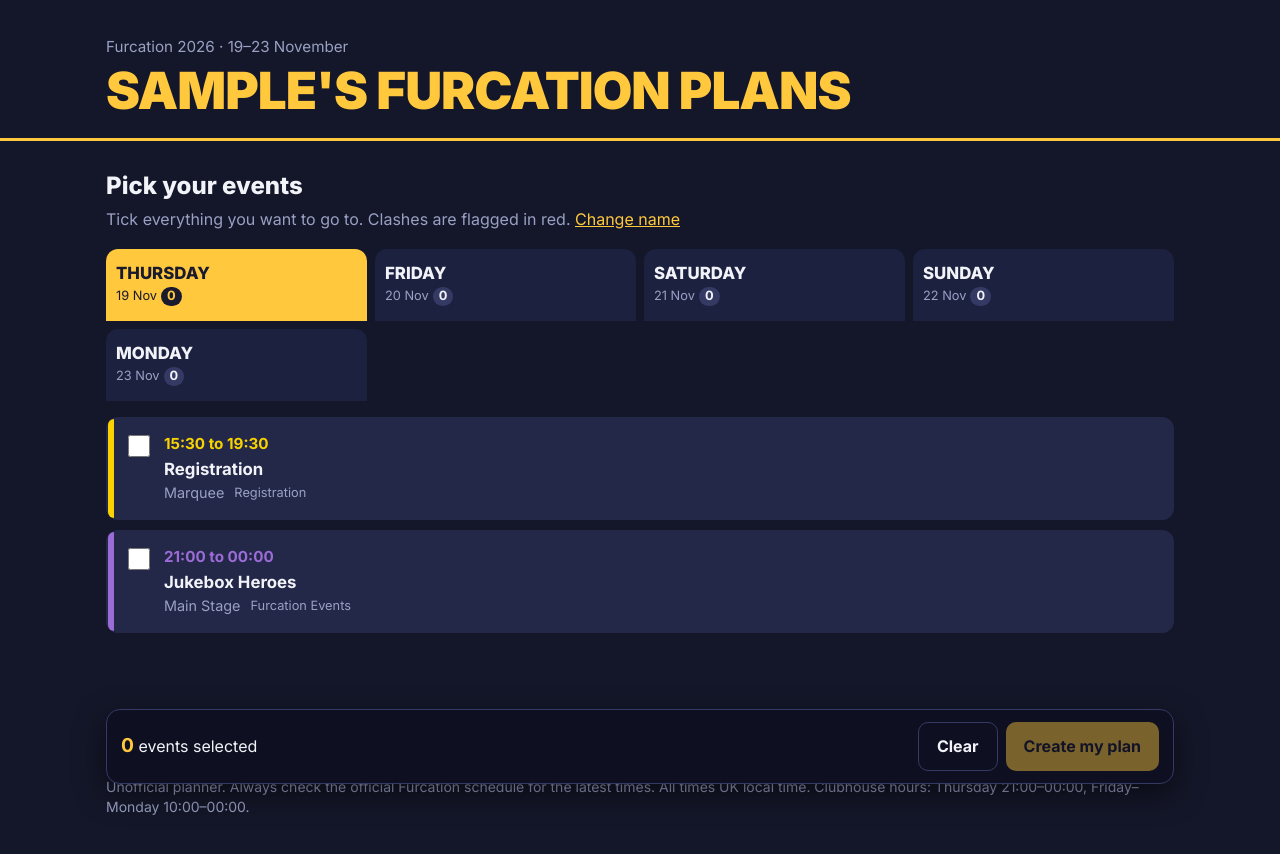
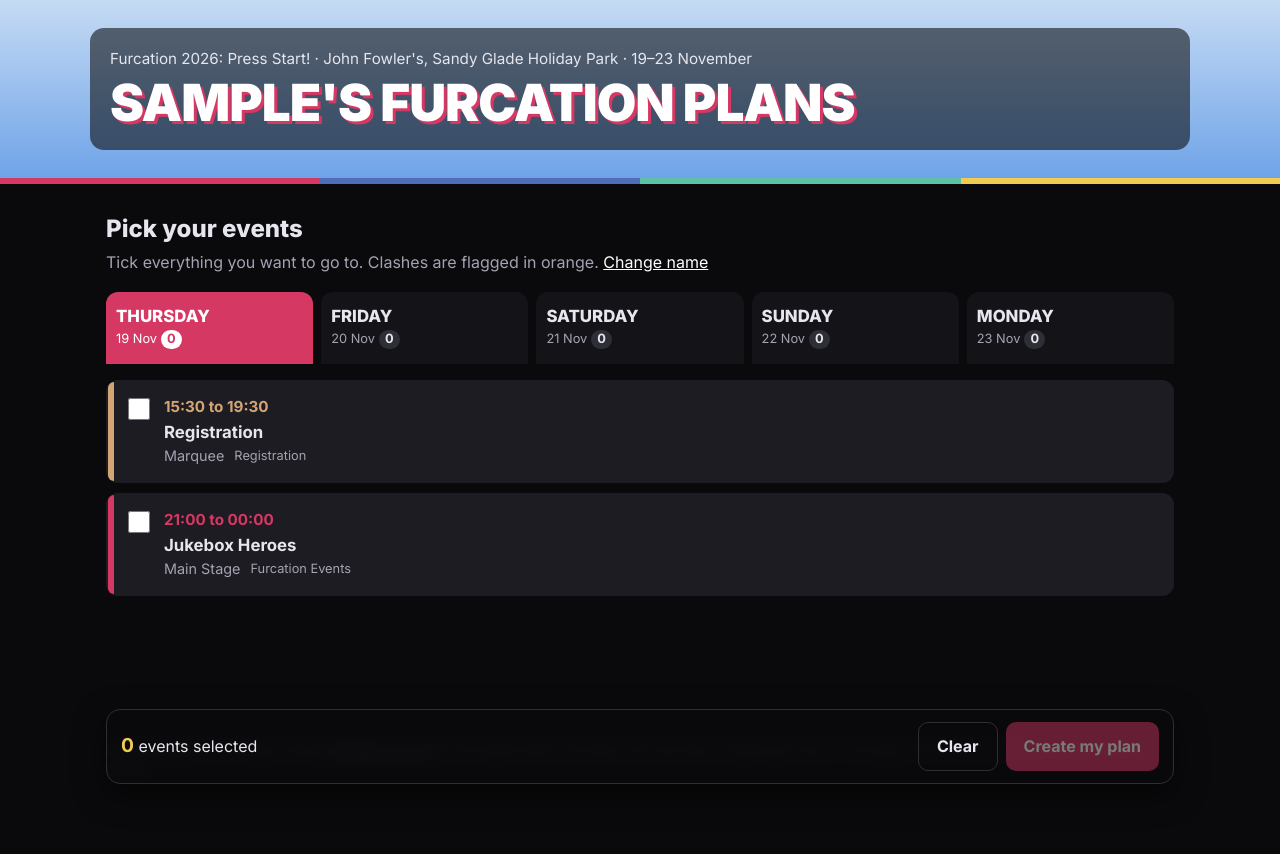
Before and after one commit to finlay3110/furc-26-plans-, a plain HTML site: page index.html in a window 1280 px wide. Both pictures are taken after typing "Sample" into the empty fields and a click on the button "Let's go". Drawn offline with Linux system fonts and the light colour scheme.

Commit message:
Use the Furcation "Press Start!" colour scheme
Logo palette (crimson lead, blue, teal, gold) on a black base with a sky
header, on both the site and the poster. Adds the venue, links
furcation.org.uk, fixes the day tabs to one row of five on desktop, and
draws poster times in dark ink so gold cards stay readable.

```diff
--- a/css/style.css
+++ b/css/style.css
@@ -1,18 +1,21 @@
 :root {
-  --bg: #141729;
-  --bg-2: #1d2140;
-  --panel: #232848;
-  --line: #343a63;
-  --text: #f2f3f8;
-  --muted: #9aa0c3;
-  --yellow: #ffc83d;
-  --yellow-ink: #1a1a2e;
-  --teal: #2bb5a0;
-  --amber: #f2a900;
-  --pink: #e8457c;
-  --purple: #9b7bf0;
-  --blue: #4a9ff5;
-  --danger: #ff5c7a;
+  /* Furcation 2026 "Press Start!" logo palette; crimson leads. */
+  --bg: #0a0a0c;
+  --bg-2: #141418;
+  --panel: #1c1c22;
+  --line: #2e2e36;
+  --text: #e6e6ee;
+  --muted: #a3a3b2;
+  --accent: #d63864;
+  --accent-hover: #e2527c;
+  --accent-ink: #ffffff;
+  --gold: #efcb52;
+  --blue: #4f6db8;
+  --teal: #5bc2a5;
+  --sky-top: #c5dbf4;
+  --sky: #6fa3e8;
+  --danger: #ff7a45;
+  --stripe: linear-gradient(90deg, var(--accent) 0 25%, var(--blue) 25% 50%, var(--teal) 50% 75%, var(--gold) 75%);
   --radius: 14px;
   --font: "Inter", "Helvetica Neue", Arial, sans-serif;
 }
@@ -30,7 +33,7 @@ body {
   min-height: 100vh;
 }
 
-a { color: var(--yellow); }
+a { color: #fff; }
 
 .wrap { width: 100%; max-width: 1100px; margin: 0 auto; padding: 0 16px; }
 
@@ -43,10 +46,16 @@ a { color: var(--yellow); }
 .small { font-size: 0.875rem; }
 
 /* Header */
-.site-header { padding: 36px 0 20px; border-bottom: 3px solid var(--yellow); margin-bottom: 28px; }
-.eyebrow { margin: 0 0 6px; color: var(--muted); font-size: 0.95rem; }
+/* Sky backdrop with a dark panel so text never sits on the bright sky. */
+.site-header {
+  padding: 28px 16px; margin-bottom: 28px;
+  background: linear-gradient(var(--sky-top), var(--sky));
+  border-bottom: 6px solid; border-image: var(--stripe) 1;
+}
+.site-header .wrap { background: rgba(0, 0, 0, 0.55); border-radius: var(--radius); padding: 20px; }
+.eyebrow { margin: 0 0 6px; color: var(--text); font-size: 0.95rem; }
 .site-header h1 {
-  margin: 0; color: var(--yellow); font-weight: 900; letter-spacing: -0.02em;
+  margin: 0; color: #fff; font-weight: 900; letter-spacing: -0.02em; text-shadow: 3px 3px 0 var(--accent);
   font-size: clamp(1.9rem, 5vw, 3.2rem); line-height: 1.05; text-transform: uppercase;
 }
 
@@ -59,17 +68,17 @@ h2 { margin: 0 0 4px; font-size: 1.5rem; font-weight: 800; }
 }
 .btn:active { transform: translateY(1px); }
 .btn:disabled { opacity: .45; cursor: not-allowed; }
-.btn-primary { background: var(--yellow); color: var(--yellow-ink); }
-.btn-primary:hover:not(:disabled) { background: #ffd566; }
-.btn-secondary { background: #fff; color: var(--yellow-ink); }
+.btn-primary { background: var(--accent); color: var(--accent-ink); }
+.btn-primary:hover:not(:disabled) { background: var(--accent-hover); }
+.btn-secondary { background: #fff; color: var(--bg); }
 .btn-secondary:hover { background: #e9eaf3; }
 .btn-ghost { background: transparent; color: var(--text); border: 1px solid var(--line); }
 .btn-ghost:hover { background: var(--bg-2); }
 .link-btn {
-  font: inherit; background: none; border: 0; color: var(--yellow); padding: 0;
+  font: inherit; background: none; border: 0; color: #fff; padding: 0;
   cursor: pointer; text-decoration: underline;
 }
-:focus-visible { outline: 3px solid var(--yellow); outline-offset: 2px; }
+:focus-visible { outline: 3px solid var(--gold); outline-offset: 2px; }
 
 /* Step 1 */
 .panel { background: var(--panel); border-radius: var(--radius); padding: 28px; }
@@ -79,7 +88,7 @@ h2 { margin: 0 0 4px; font-size: 1.5rem; font-weight: 800; }
   flex: 1 1 220px; min-width: 0; font: inherit; font-size: 1.1rem; padding: 12px 14px;
   border-radius: 10px; border: 2px solid var(--line); background: var(--bg); color: var(--text);
 }
-#name-input:focus { border-color: var(--yellow); outline: none; }
+#name-input:focus { border-color: var(--accent); outline: none; }
 
 /* Step 2 */
 .pick-head {
@@ -90,7 +99,7 @@ h2 { margin: 0 0 4px; font-size: 1.5rem; font-weight: 800; }
 
 
 .tabs {
-  display: grid; grid-template-columns: repeat(4, 1fr); gap: 8px; margin-bottom: 16px;
+  display: grid; grid-template-columns: repeat(5, 1fr); gap: 8px; margin-bottom: 16px;
 }
 .tab {
   font: inherit; cursor: pointer; border: 0; border-radius: 12px 12px 0 0;
@@ -99,13 +108,13 @@ h2 { margin: 0 0 4px; font-size: 1.5rem; font-weight: 800; }
 }
 .tab .tab-day { font-weight: 800; font-size: 1.05rem; text-transform: uppercase; color: var(--text); }
 .tab .tab-meta { font-size: 0.8rem; }
-.tab[aria-selected="true"] { background: var(--yellow); color: var(--yellow-ink); }
-.tab[aria-selected="true"] .tab-day { color: var(--yellow-ink); }
+.tab[aria-selected="true"] { background: var(--accent); color: var(--accent-ink); }
+.tab[aria-selected="true"] .tab-day { color: var(--accent-ink); }
 .tab .tab-count {
   display: inline-block; min-width: 1.5em; padding: 0 6px; border-radius: 99px;
   background: var(--line); color: var(--text); font-weight: 700; text-align: center; margin-left: 4px;
 }
-.tab[aria-selected="true"] .tab-count { background: var(--yellow-ink); color: var(--yellow); }
+.tab[aria-selected="true"] .tab-count { background: var(--accent-ink); color: var(--accent); }
 
 .event-list { display: grid; gap: 10px; padding-bottom: 110px; }
 
@@ -118,18 +127,17 @@ h2 { margin: 0 0 4px; font-size: 1.5rem; font-weight: 800; }
   content: ""; position: absolute; left: 0; top: 0; bottom: 0; width: 6px;
   border-radius: 12px 0 0 12px; background: var(--cat, var(--teal));
 }
-.event:hover { background: #2a3056; }
-.event.is-selected { border-color: var(--yellow); background: #2c3159; }
+.event:hover { background: #24242c; }
+.event.is-selected { border-color: var(--gold); background: #26262e; }
 .event.is-clash { border-color: var(--danger); }
 .event input[type="checkbox"] {
-  width: 22px; height: 22px; margin: 2px 0 0; accent-color: var(--yellow); cursor: pointer;
+  width: 22px; height: 22px; margin: 2px 0 0; accent-color: var(--gold); cursor: pointer;
 }
 .event-time { font-weight: 700; color: var(--cat, var(--teal)); font-size: 0.95rem; }
 .event-name { font-weight: 700; font-size: 1.05rem; margin: 2px 0; }
 .event-meta { color: var(--muted); font-size: 0.9rem; display: flex; flex-wrap: wrap; gap: 6px 10px; align-items: center; }
-.event-notes { color: var(--yellow); font-size: 0.85rem; margin-top: 4px; }
+.event-notes { color: var(--gold); font-size: 0.85rem; margin-top: 4px; }
 .event-clash { color: var(--danger); font-size: 0.85rem; margin-top: 4px; font-weight: 600; }
-.badge-UNRATED { background: #4a4a63; color: #d8d8ea; }
 .type-chip { font-size: 0.8rem; }
 
 .empty-day { color: var(--muted); padding: 30px 0; text-align: center; }
@@ -138,12 +146,12 @@ h2 { margin: 0 0 4px; font-size: 1.5rem; font-weight: 800; }
 .action-bar {
   position: fixed; left: 50%; transform: translateX(-50%); bottom: 16px;
   width: calc(100% - 32px); max-width: 1068px; z-index: 10;
-  background: #0e1122ee; backdrop-filter: blur(8px); border: 1px solid var(--line);
+  background: #0a0a0cee; backdrop-filter: blur(8px); border: 1px solid var(--line);
   border-radius: 14px; padding: 12px 14px; display: flex; align-items: center;
   justify-content: space-between; gap: 12px; flex-wrap: wrap;
   box-shadow: 0 10px 30px #0008;
 }
-.action-summary strong { color: var(--yellow); font-size: 1.2rem; }
+.action-summary strong { color: var(--gold); font-size: 1.2rem; }
 .clash-note { color: var(--danger); margin-left: 10px; font-weight: 600; }
 .action-buttons { display: flex; gap: 8px; }
 
--- a/index.html
+++ b/index.html
@@ -13,7 +13,7 @@
 <body>
   <header class="site-header">
     <div class="wrap">
-      <p class="eyebrow">Furcation 2026 · 19–23 November</p>
+      <p class="eyebrow">Furcation 2026: Press Start! · John Fowler's, Sandy Glade Holiday Park · 19–23 November</p>
       <h1 id="page-title">Build your Furcation plan</h1>
     </div>
   </header>
@@ -37,7 +37,7 @@
       <div class="pick-head">
         <div>
           <h2 id="pick-heading">Pick your events</h2>
-          <p class="muted">Tick everything you want to go to. Clashes are flagged in red. <button type="button" id="change-name" class="link-btn">Change name</button></p>
+          <p class="muted">Tick everything you want to go to. Clashes are flagged in orange. <button type="button" id="change-name" class="link-btn">Change name</button></p>
         </div>
       </div>
 
@@ -77,7 +77,7 @@
   </main>
 
   <footer class="site-footer wrap">
-    <p class="muted small">Unofficial planner. Always check the official Furcation schedule for the latest times. All times UK local time. Clubhouse hours: Thursday 21:00–00:00, Friday–Monday 10:00–00:00.</p>
+    <p class="muted small">Unofficial planner. Always check <a href="https://furcation.org.uk" target="_blank" rel="noopener">furcation.org.uk</a> for the latest times. All times UK local time. Clubhouse hours: Thursday 21:00–00:00, Friday–Monday 10:00–00:00.</p>
   </footer>
 
   <script src="vendor/jspdf.umd.min.js"></script>
--- a/js/app.js
+++ b/js/app.js
@@ -14,11 +14,11 @@
 
   // Colour groups from the official schedule legend, keyed by the CSV "type" column. Order is legend order.
   var CATEGORIES = {
-    Furcation: { label: "Furcation Events", color: "#9b6bd6" },
-    Charity: { label: "Charity Events", color: "#c49be0" },
-    Community: { label: "Community Events", color: "#3dbbec" },
-    DJ: { label: "DJ Session", color: "#f06aa8" },
-    Registration: { label: "Registration", color: "#f9d200" }
+    Furcation: { label: "Furcation Events", color: "#d63864" },
+    Charity: { label: "Charity Events", color: "#efcb52" },
+    Community: { label: "Community Events", color: "#5bc2a5" },
+    DJ: { label: "DJ Session", color: "#6f8cd9" },
+    Registration: { label: "Registration", color: "#d4a574" }
   };
 
   function categoryOf(ev) { return CATEGORIES[ev.type] ? ev.type : "Furcation"; }
@@ -233,7 +233,7 @@
     selectedEvents().forEach(function (ev) {
       var desc = [CATEGORIES[ev.cat].label];
       if (ev.notes) desc.push(ev.notes);
-      desc.push("", "Furcation 2026");
+      desc.push("", "Furcation 2026 · John Fowler's, Sandy Glade Holiday Park", "https://furcation.org.uk");
       lines.push(
         "BEGIN:VEVENT",
         "UID:furc2026-" + icsDate(ev.startDate, ev.startTime) + "-" + slug(ev.name + " " + ev.venue) + "@furcation-planner",
@@ -266,8 +266,9 @@
   // ---------- Poster (canvas) ----------
   var P = {
     W: 2400, minH: 1414, margin: 62, gutter: 24,
-    bg: "#141729", column: "#1d2140", yellow: "#ffc83d", ink: "#1a1a2e",
-    cardText: "#1a1a2e", cardMuted: "#6b6f86", white: "#ffffff", muted: "#7c82a8",
+    bg: "#0a0a0c", column: "#17171c", accent: "#d63864",
+    stripe: ["#d63864", "#4f6db8", "#5bc2a5", "#efcb52"],
+    cardText: "#16161a", cardMuted: "#62626e", white: "#ffffff", muted: "#8e8e9e",
     font: '"Inter", "Helvetica Neue", Arial, sans-serif'
   };
 
@@ -323,7 +324,7 @@
     ctx.textAlign = "left";
 
     // time
-    ctx.font = font(700, 20); ctx.fillStyle = color;
+    ctx.font = font(700, 20); ctx.fillStyle = P.cardText;
     ctx.fillText(timeRange(ev), tx, ty + 10);
 
     // name
@@ -372,16 +373,18 @@
     var size = 80;
     ctx.font = font(900, size);
     while (ctx.measureText(title).width > W - 2 * m && size > 36) { size -= 2; ctx.font = font(900, size); }
-    ctx.fillStyle = P.yellow; ctx.textAlign = "left"; ctx.textBaseline = "alphabetic";
-    ctx.fillText(title, m, 118);
+    ctx.textAlign = "left"; ctx.textBaseline = "alphabetic";
+    ctx.fillStyle = P.accent; ctx.fillText(title, m + 4, 122);
+    ctx.fillStyle = P.white; ctx.fillText(title, m, 118);
 
     ctx.font = font(400, 26); ctx.fillStyle = P.white;
-    ctx.fillText("Furcation 2026   |   Thursday 19 to Monday 23 November", m, 162);
+    ctx.fillText("Furcation 2026: Press Start!   |   John Fowler's, Sandy Glade Holiday Park   |   19 to 23 November", m, 162);
     ctx.font = font(400, 19); ctx.fillStyle = P.muted; ctx.textAlign = "right";
     ctx.fillText("All times UK local time", W - m, 162);
     ctx.textAlign = "left";
 
-    ctx.fillStyle = P.yellow; ctx.fillRect(m, 183, W - 2 * m, 3);
+    var seg = (W - 2 * m) / P.stripe.length;
+    P.stripe.forEach(function (c, i) { ctx.fillStyle = c; ctx.fillRect(m + i * seg, 182, seg, 5); });
 
     // columns
     var colBottom = H - footerH;
@@ -389,10 +392,10 @@
       var x = m + i * (colW + P.gutter);
       ctx.fillStyle = P.column;
       roundRect(ctx, x, colTop, colW, colBottom - colTop, allR(16)); ctx.fill();
-      ctx.fillStyle = P.yellow;
+      ctx.fillStyle = P.accent;
       roundRect(ctx, x, colTop, colW, headH, { tl: 16, tr: 16, br: 0, bl: 0 }); ctx.fill();
 
-      ctx.fillStyle = P.ink;
+      ctx.fillStyle = P.white;
       ctx.font = font(800, 31); ctx.textAlign = "left";
       ctx.fillText(col.day.name.toUpperCase(), x + 24, colTop + 52);
       ctx.font = font(800, 23); ctx.textAlign = "right";
```
